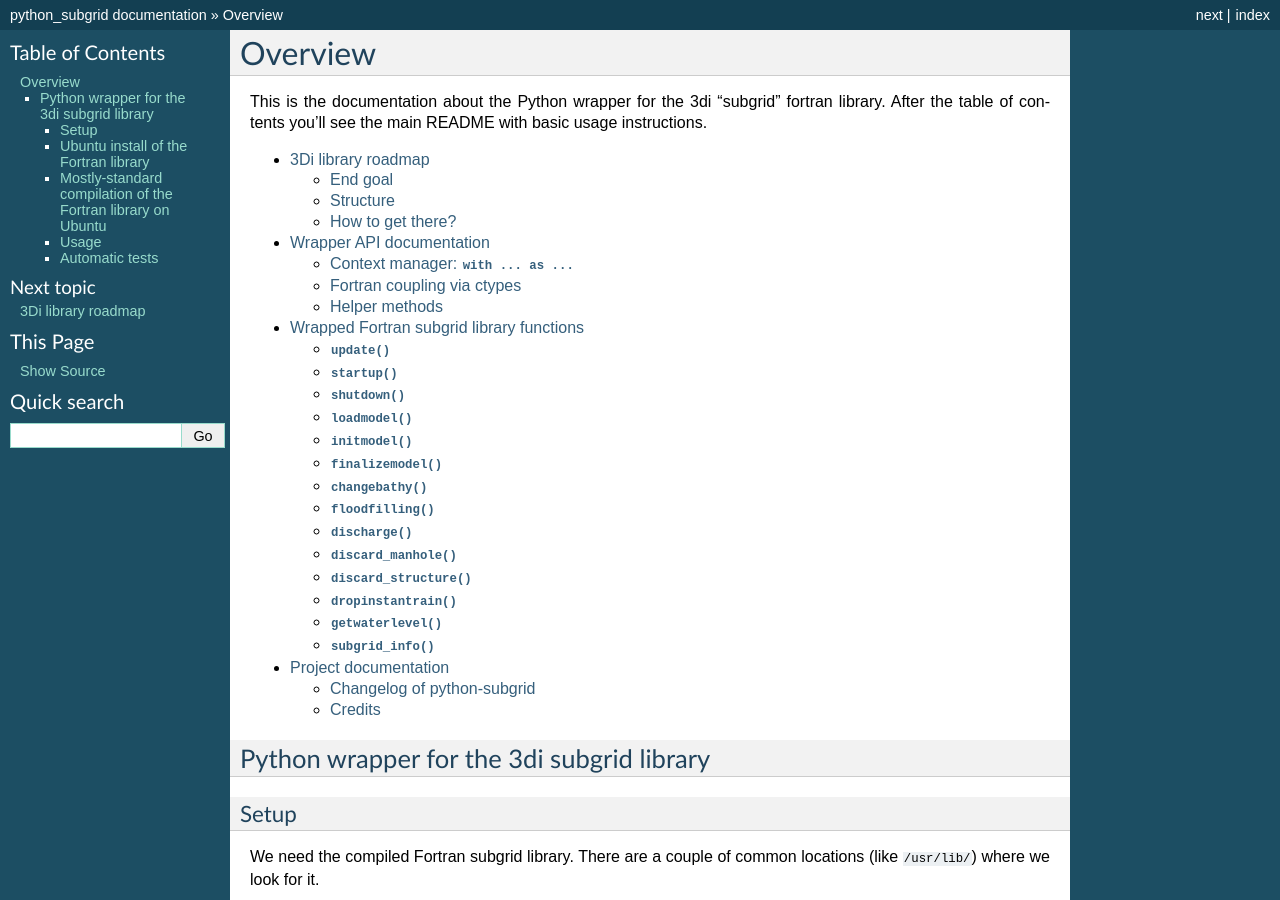
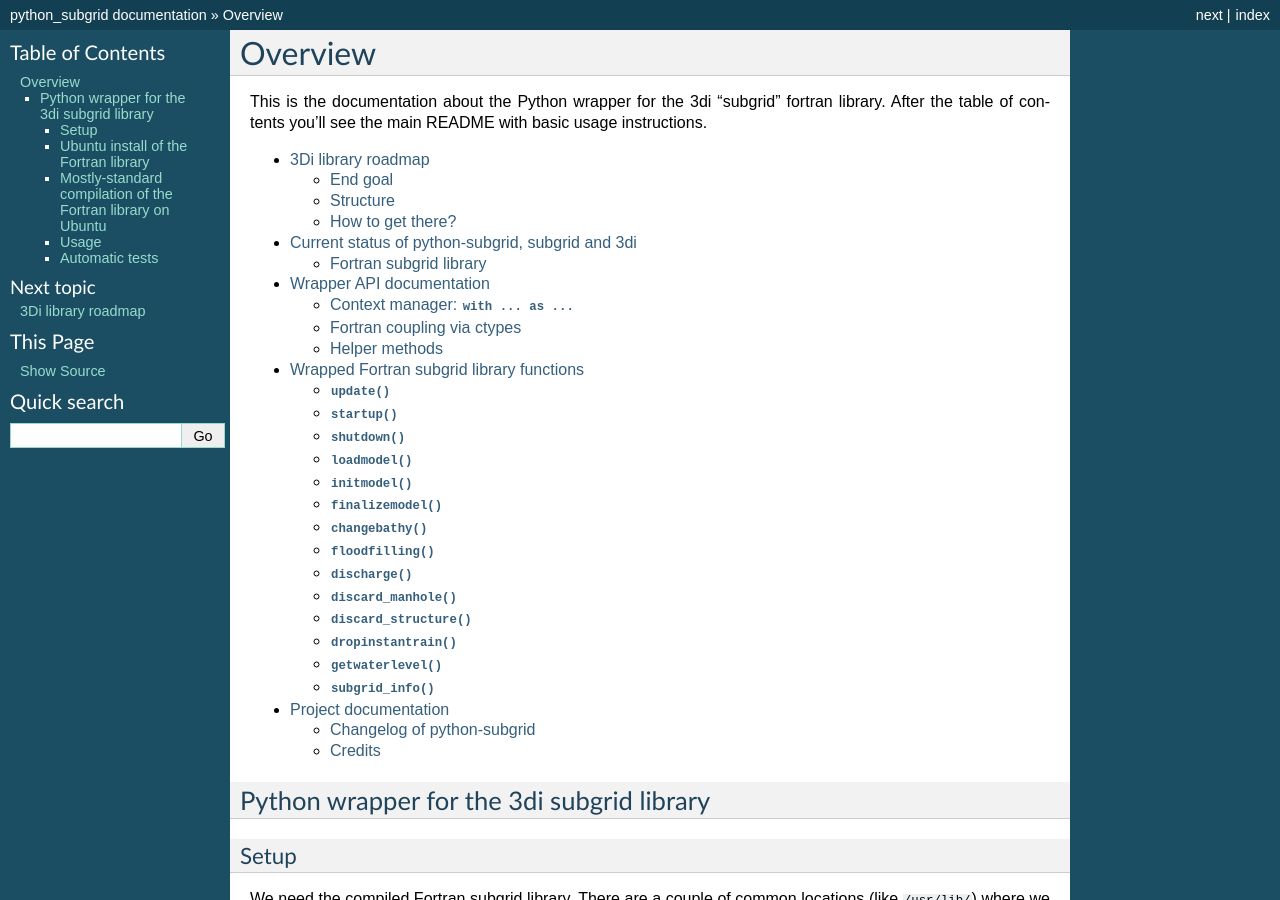
Before and after one commit to nens/python-subgrid, a Sphinx documentation site: the page built from doc/source/index.rst, in a window 1280 px wide and 900 px high. Built offline with Sphinx 7.4.7, drawn with Linux system fonts in a browser that asks for light colours; part of the change alters nothing that is shown.

Commit message:
Started status page

```diff
--- a/doc/source/index.rst
+++ b/doc/source/index.rst
@@ -9,6 +9,7 @@ basic usage instructions.
    :maxdepth: 2
 
    roadmap
+   status
    code
    fortran_functions
    project
--- /dev/null
+++ b/doc/source/status.rst
@@ -0,0 +1,37 @@
+Current status of python-subgrid, subgrid and 3di
+=================================================
+
+To get some overview and to have a central place where to find
+information, here's a short list.
+
+
+Fortran subgrid library
+-----------------------
+
+Code location: in deltares' svn.
+https://repos.deltares.nl/repos/3Di/trunk/subgridf90
+
+Tags are made semi-automatically with a script from
+https://github.com/nens/threedi-infrastructure, via a
+manually-maintained list of revision numbers in
+https://github.com/nens/threedi-infrastructure/blob/master/threedi_infrastructure/fortran.py
+
+It is tested with jenkins: http://jenkins.3di.lizard.net/
+
+Again with a semi-automatic method, ubuntu packages for the 12.04 LTS
+release are made with https://github.com/nens/threedi-infrastructure,
+see http://jenkins.3di.lizard.net/ubuntu/precise64/ . This includes
+the "fortrangis" library, of which a custom copy is included in the
+subgrid svn repo.
+
+Installation instructions for the ubuntu packages are linked from the
+jenkins homepage.
+
+.. note::
+
+    For access to the deltares svn repos, you'll need to mail `Arthur
+    van Dam <mailto:Arthur.vanDam@deltares.nl>`_. For access to the
+    protected github repositories (you'll get a 404 if you don't have
+    access), mail `Reinout van Rees
+    <mailto:reinout.vanrees@nelen-schuurmans.nl>`_. Also mail Reinout
+    for extra access to the jenkins site.
```
